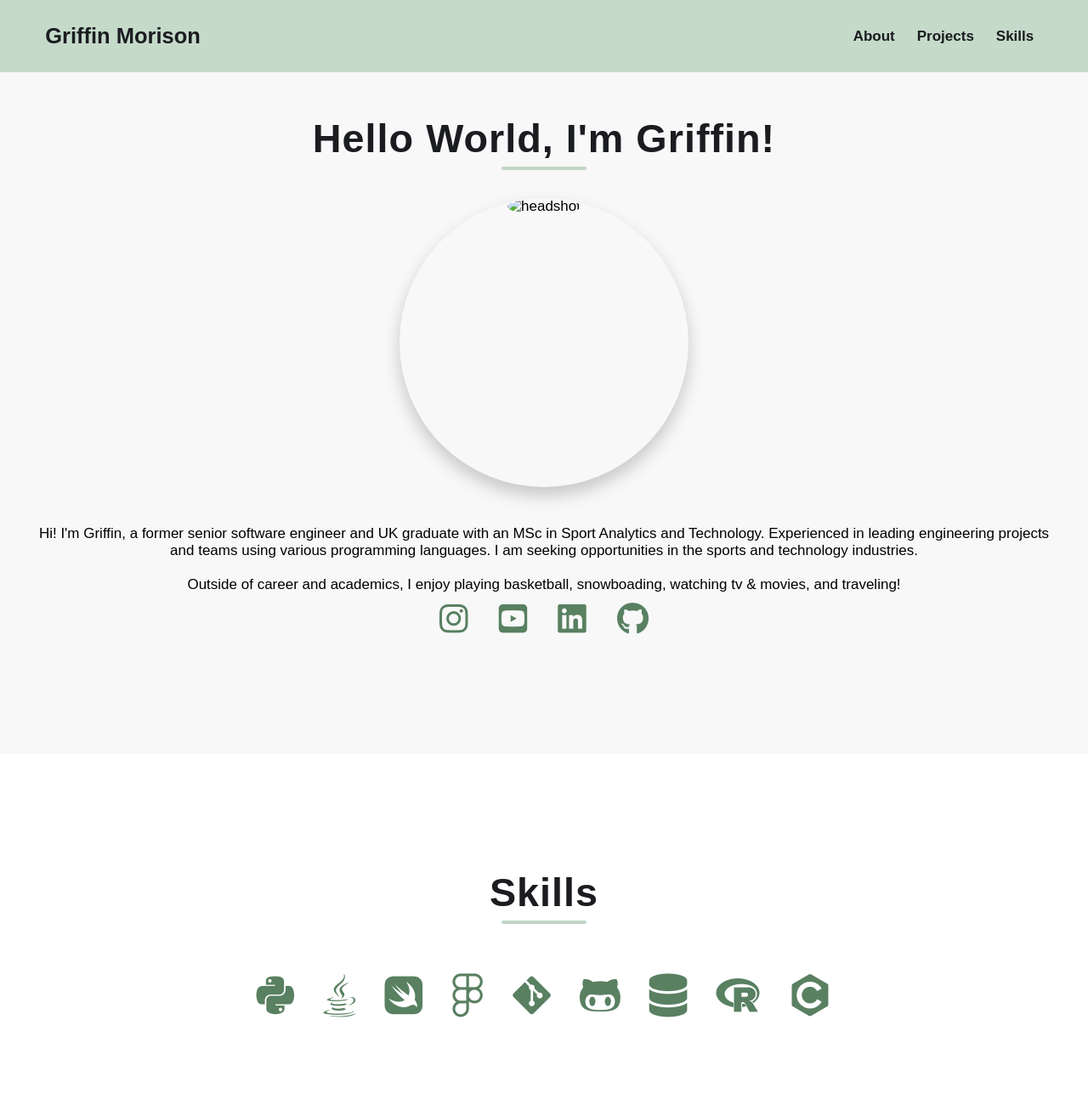
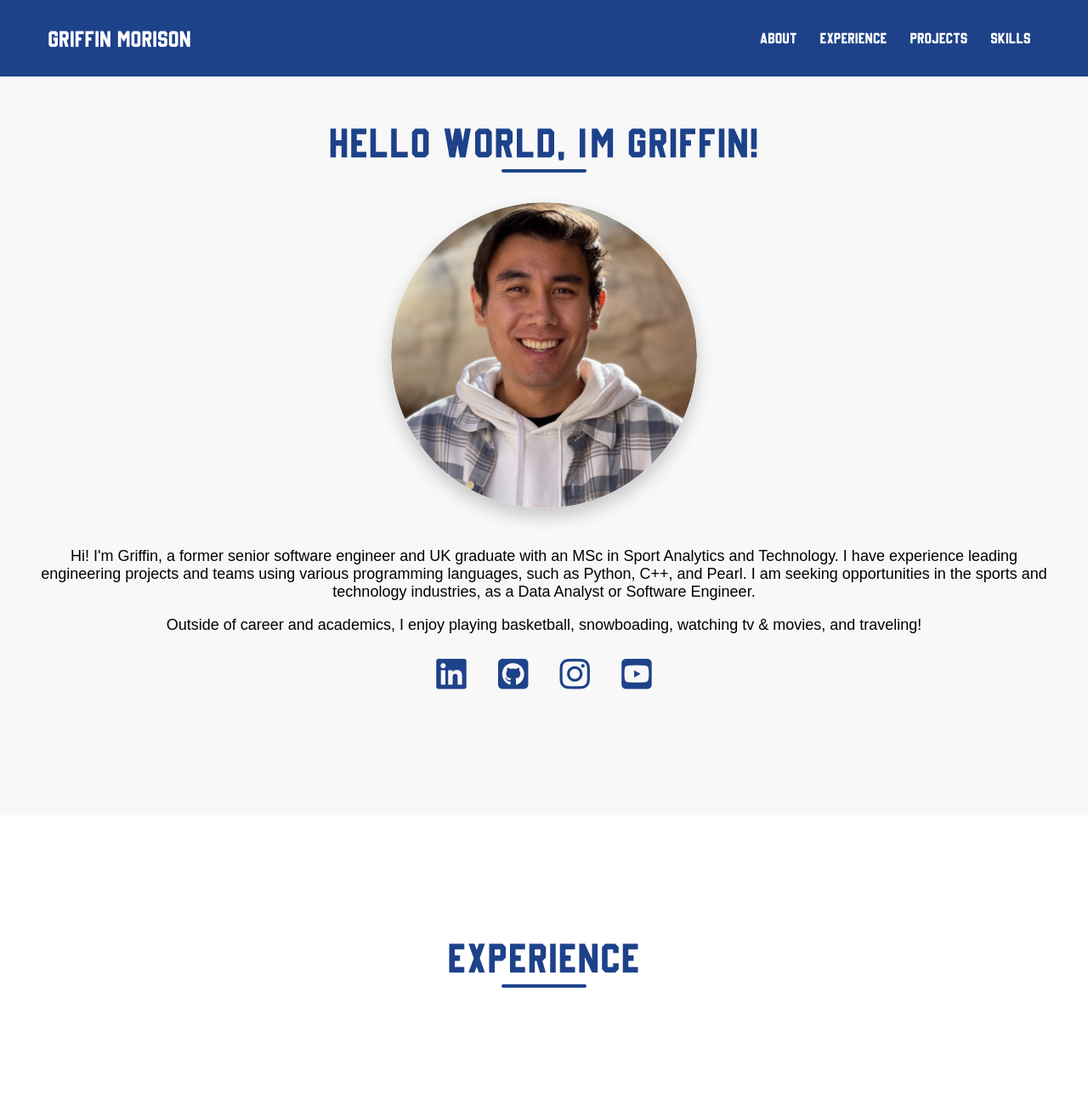
Before and after one commit to griffin-morison/griffin-morison.github.io, a plain HTML site: page index.html in a window 1280 px wide. Shown: the top 1300 px of the page at 85% size. Drawn offline with nearby package versions, Linux system fonts and the light colour scheme; a web font is replaced by a local one.

Commit message:
Updated fonts and colors

```diff
--- a/index.html
+++ b/index.html
@@ -21,7 +21,7 @@
             </div>
             <div class="right">
                 <a href="#about-section">About</a>
-                <!-- <a href="#experience-section">Experience</a> -->
+                <a href="#experience-section">Experience</a>
                 <a href="#projects-section">Projects</a>
                 <a href="#skills-section">Skills</a>
             </div>
@@ -38,33 +38,39 @@
         <div class="about me">
             <p>
                 Hi! I'm Griffin, a former senior software engineer and UK graduate with an MSc in Sport Analytics and Technology.
-                Experienced in leading engineering projects and teams using various programming languages. I am seeking opportunities
-                in the sports and technology industries.
+                I have experience leading engineering projects and teams using various programming languages, such as Python, C++, and Pearl.
+                I am seeking opportunities in the sports and technology industries, as a Data Analyst or Software Engineer.
             </p>
             <br>
             <p>
                 Outside of career and academics, I enjoy playing basketball, snowboading, watching tv & movies, and traveling!
             </p>
+            <br>
         </div>
         <div class="social-links">
+            <a href="https://www.linkedin.com/in/griffin-morison/" target="_blank">
+                <i class="fa-brands fa-linkedin"></i>
+            </a>
+            <a href="https://github.com/griffin-morison" target="_blank">
+                <i class="fa-brands fa-square-github"></i>
+            </a>
             <a href="https://www.instagram.com/griffinmorison/" target="_blank">
                 <i class="fa-brands fa-instagram"></i>
             </a>
             <a href="https://www.youtube.com/@griffinmorison" target="_blank">
                 <i class="fa-brands fa-square-youtube"></i>
             </a>
-            <a href="https://www.linkedin.com/in/griffin-morison/" target="_blank">
-                <i class="fa-brands fa-linkedin"></i>
-            </a>
-            <a href="https://github.com/griffin-morison" target="_blank">
-                <i class="fa-brands fa-github"></i>
-            </a>
         </div>
     </section>
     <div class="divider"></div>
-    <!-- <section id="projects-section"> -->
-        <!-- <h2>Projects</h2> -->
-
+    <section id="experience-section">
+        <h2>Experience</h2>
+    </section>
+    </section>
+    <div class="divider"></div>
+    <section id="projects-section">
+        <h2>Projects</h2>
+    </section>
         <!-- Software Projects Subsection -->
         <!-- <div class="project-subsection">
             <h3>Software</h3>
@@ -210,15 +216,17 @@
     <section id="skills-section">
         <h2>Skills</h2>
         <div class="skills-container">
+            <i class="fa-brands fa-java"></i>
+            <i class="devicon-cplusplus-plain"></i>
+            <i class="devicon-r-plain"></i>
+            <i class="devicon-minitab-plain"></i>
             <i class="fa-brands fa-python"></i>
-            <i class="fa-brands fa-java"></i>
-            <i class="fa-brands fa-swift"></i>
-            <i class="fa-brands fa-figma"></i>
-            <i class="fa-brands fa-git-alt"></i>
-            <i class="fa-brands fa-github-alt"></i>
-            <i class="fa-solid fa-database"></i>
-            <i class="devicon-r-plain"></i>
-            <i class="devicon-c-plain-wordmark"></i>
+            <i class="devicon-azuresqldatabase-plain"></i>
+            <i class="fa-brands fa-github"></i>
+            <i class="fa-brands fa-gitlab"></i>
+            <i class="devicon-eclipse-plain"></i>
+            <i class="devicon-vscode-plain"></i>
+            <i class="devicon-anaconda-original"></i>
         </div>
     </section>
     <div class="divider"></div>
--- a/styles.css
+++ b/styles.css
@@ -1,9 +1,9 @@
 /* Base Styles */
 :root {
-    --text-color: #1a1c20;
+    --text-color: #1D428A;
     --link-color: #ffffff;
-    --background-color: #eeeff1;
-    font-size: 17px; /* Set the base font size */
+    --background-color: #ffc72c;
+    font-size: 18px; /* Set the base font size */
 }
 
 * {
@@ -18,19 +18,23 @@ html {
 }
 
 @font-face {
-    font-family: "Steph";
-    src: url("fonts/steph-font.ttf");
+    font-family: "Basketball";
+    src: url("fonts/Basketball.otf");
     font-weight: normal;
 }
 
 @font-face {
-    font-family: "Steph";
-    src: url("fonts/steph-font-bold.ttf");
+    font-family: "Basketball";
+    src: url("fonts/Basketball.otf");
     font-weight: bold;
 }
 
 body {
-    font-family: 'Steph', sans-serif;
+    font-family: 'Basketball', sans-serif;
+}
+
+p {
+    font-family: 'Arial', sans-serif;
 }
 
 a {
@@ -39,7 +43,7 @@ a {
 }
 
 nav {
-    background-color: #bfd6c4;
+    background-color: #7C878E;
     display: flex;
     justify-content: space-between;
     padding: 0 3.125rem;
@@ -49,25 +53,25 @@ nav {
     top: 0;
     width: 100%;
     z-index: 1000;
-    background-color: rgba(191, 214, 196, 0.9);
+    background-color: #1D428A;
     backdrop-filter: blur(5px);
 }
 
 nav .left a {
-    color: var(--text-color);
+    color: #fff;
     font-size: 1.5rem;
     font-weight: 600;
 }
 
 nav .right a {
-    color: var(--text-color);
+    color: #fff;
     font-size: 1rem;
     font-weight: 600;
     margin: 0 0.625rem;
 }
 
 nav .right a:hover {
-    color: var(--link-color);
+    color: var(--background-color);
     transition: color 0.3s ease-in-out;
 }
 
@@ -107,7 +111,7 @@ section h2::after {
     position: absolute;
     width: 100px;
     height: 4px;
-    background-color: #bfd6c4;
+    background-color: #1D428A;
     bottom: -10px;
     left: 50%;
     transform: translateX(-50%);
@@ -179,12 +183,12 @@ section h2::after {
 }
 
 #about-section .social-links a:hover i {
-    color: #a5d6b0;
+    color: #1D428A;
     transform: scale(1.2);
 }
 
 #about-section .social-links i {
-    color: #588061;
+    color: #1D428A;
     font-weight: 500;
 }
 
@@ -214,7 +218,7 @@ section h2::after {
 }
 
 #experience-section .experience-box {
-    background-color: #bfd6c4;
+    background-color: #1D428A;
     padding: 2rem;
     border-radius: 0.5rem;
     box-shadow: 0 4px 8px rgba(0, 0, 0, 0.1);
@@ -340,14 +344,14 @@ section h2::after {
 
 #skills-section i {
     font-size: 3rem;
-    color: #588061;
+    color: #1D428A;
     transition: transform 0.3s ease, color 0.3s ease;
     margin: 1rem 0; /* Add margin to ensure proper spacing */
 }
 
 #skills-section i:hover {
     transform: scale(1.2);
-    color: #a5d6b0;
+    color: #1D428A;
 }
 
 /* Leave a Message Section */
```
Also changed, not shown: fonts/Basketball.otf (added), images/webp/headshot.webp (added).
